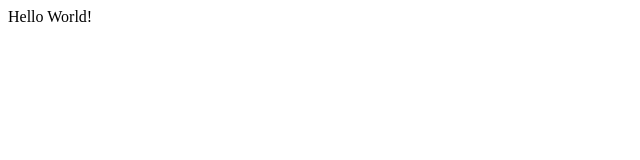
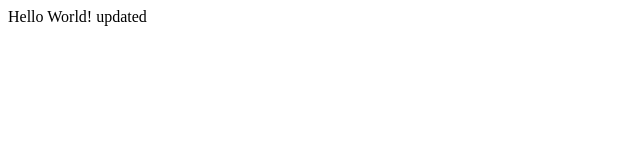
Before and after one commit to kentonv/test-pages-transfer, a plain HTML site: page index.html in a window 1280 px wide. Shown: the full height of the page, 0-640 px from the left. Drawn offline with Linux system fonts and the light colour scheme.

Commit message:
test update

```diff
--- a/index.html
+++ b/index.html
@@ -1 +1 @@
-<html><body><p>Hello World!</p></body></html>
+<html><body><p>Hello World! updated</p></body></html>
```
